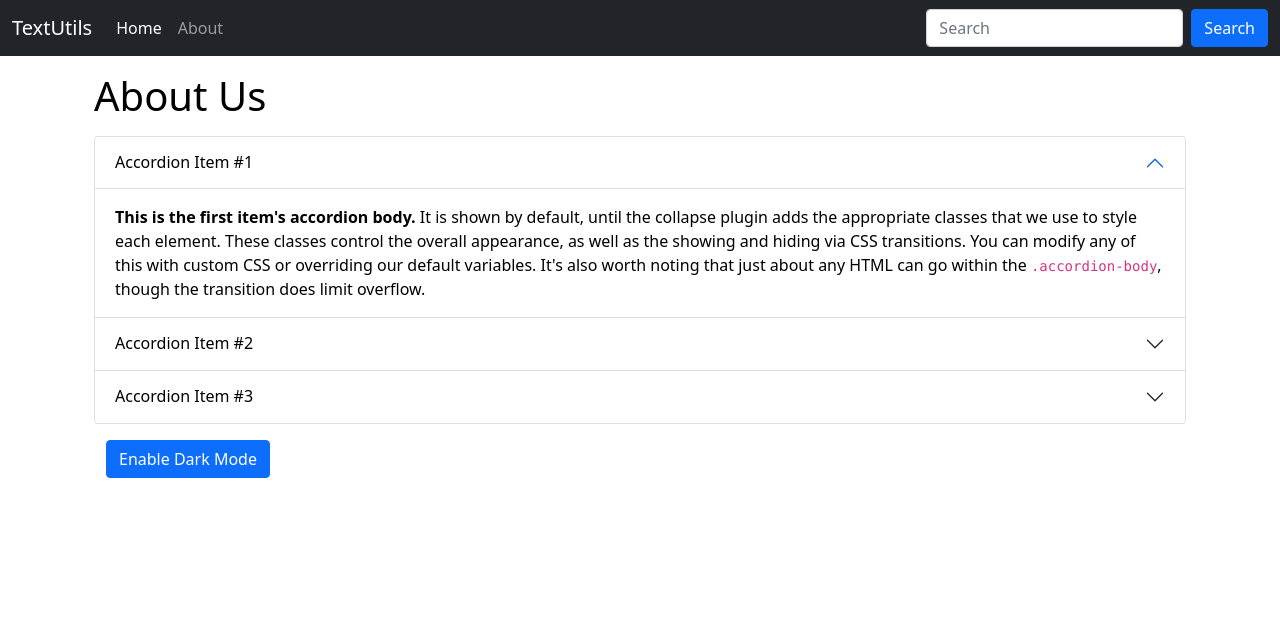
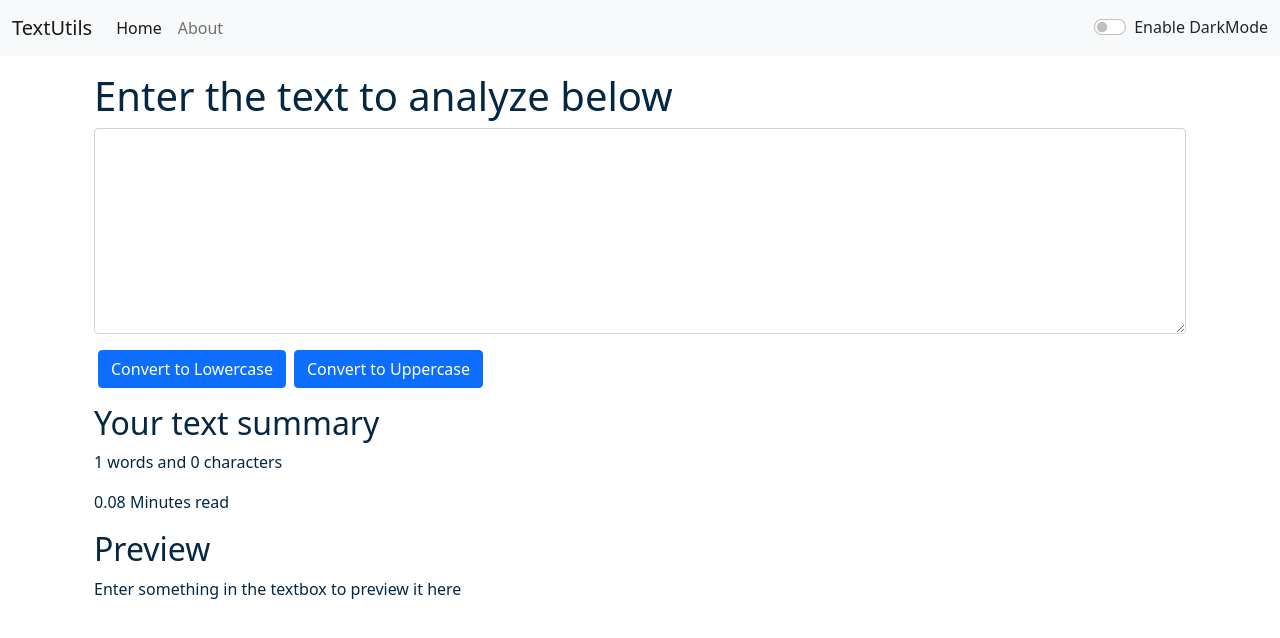
Before and after one commit to PinkalRaval/React-TextUtils-App, a React (Create React App) app: page / in a window 1280 px wide. Shown: the top 638 px of the page. Built offline with nearby package versions, Linux system fonts and the light colour scheme.

Commit message:
Improving dark mode and refactoring App component

```diff
--- a/src/App.js
+++ b/src/App.js
@@ -1,16 +1,29 @@
+/* eslint-disable no-undef */
 import './App.css';
 import Navbar from './components/Navbar';
 import TextForm from './components/TextForm';
-import About from './components/About'
+// import About from './components/About';
+import React, {useState} from 'react';
 function App() {
+  const [mode, setMode] = useState('light') // Whether dark mode is enabled or not
+  const toggleMode = () => {
+    if(mode === 'light') {
+      setMode('dark');
+      document.body.style.backgroundColor = '#042743';
+    }
+    else {
+      setMode('light');
+      document.body.style.backgroundColor = 'white ';
+    }
+  }
   return (
     <>
       {/* <Navbar title="TextUtils" aboutText="About TextUtils"/> */}
       {/* <Navbar /> */}
-      <Navbar title="TextUtils"/>
+      <Navbar title="TextUtils" mode={mode} toggleMode={toggleMode}/>
       <div className="container my-3">
-        {/* <TextForm heading="Enter the text to analyze below " /> */}
-        <About />
+        <TextForm heading="Enter the text to analyze below" mode={mode} />
+        {/* <About /> */}
       </div>
     </>
   );
--- a/src/components/Navbar.js
+++ b/src/components/Navbar.js
@@ -4,7 +4,7 @@
 
 export default function Navbar(props) {
   return (
-    <nav className="navbar navbar-expand-lg navbar-dark bg-dark">
+    <nav className={`navbar navbar-expand-lg navbar-${props.mode} bg-${props.mode}`}>
       <div className="container-fluid">
         <a className="navbar-brand" href="/">{props.title}</a>
         <button className="navbar-toggler" type="button" data-bs-toggle="collapse" data-bs-target="#navbarSupportedContent" aria-controls="navbarSupportedContent" aria-expanded="false" aria-label="Toggle navigation">
@@ -19,10 +19,14 @@
               <a className="nav-link" href="/">{props.aboutText}</a>
             </li>
           </ul>
-            <form className="d-flex">
+          {/* <form className="d-flex">
               <input className="form-control me-2" type="search" placeholder="Search" aria-label="Search" />
               <button className="btn btn-primary" type="submit">Search</button>
-            </form>
+            </form> */}
+          <div className={`form-check form-switch text-${props.mode === 'light' ? 'dark' : 'light'}`}>
+            <input className="form-check-input" onClick={props.toggleMode} type="checkbox" id="flexSwitchCheckDefault" />
+            <label className="form-check-label" htmlFor="flexSwitchCheckDefault">Enable DarkMode</label>
+          </div>
         </div>
       </div>
     </nav>
--- a/src/components/TextForm.js
+++ b/src/components/TextForm.js
@@ -23,20 +23,20 @@
   // setText('new text') ; // Correct way to change the state
   return (
     <>
-      <div className='container'>
+      <div className='container' style={{color: props.mode === 'dark' ? 'white' : '#042743' }}>
         <h1>{props.heading}</h1>
         <div className="mb-3">
-          <textarea className="form-control" value={text} onChange={handleOnChange} id="myBox" rows="8"></textarea>
+          <textarea className="form-control" value={text} onChange={handleOnChange} style={{backgroundColor: props.mode === 'dark ' ? 'grey' : 'white', color: props.mode === 'dark ' ? 'white' : '#042743' }} id="myBox" rows="8"></textarea>
         </div>
         <button className="btn btn-primary mx-1 " onClick={handleLoClick}>Convert to Lowercase</button>
         <button className="btn btn-primary mx-1 " onClick={handleUpClick}>Convert to Uppercase</button>
       </div>
-      <div className="container my-3">
+      <div className="container my-3" style={{color: props.mode === 'dark' ? 'white' : '#042743' }}>
         <h2>Your text summary</h2>
         <p>{text.split(" ").length} words and {text.length} characters</p>
         <p>{0.08 * text.split(" ").length } Minutes read</p>
         <h2>Preview</h2>
-        <p>{ text}</p>
+        <p>{ text.length>0?text : "Enter something in the textbox to preview it here"}</p>
       </div>
     </>
   )
```
Lines whose indentation alone changed are shown as unchanged.
